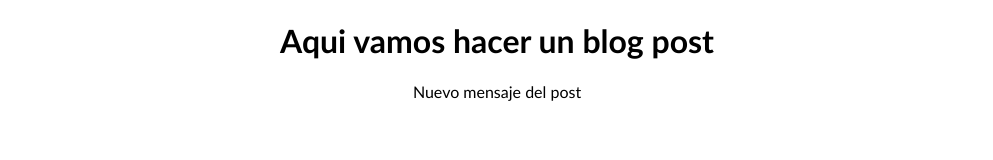
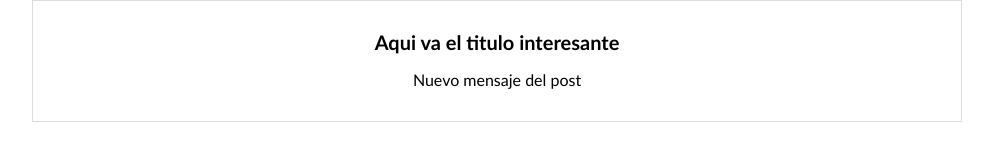
Before and after one commit to Marco0023/Blog-platzi, a plain HTML site: page index.html in a window 1280 px wide. Shown: the whole page, without its empty margins (143-1136 px from the left). Drawn offline with Linux system fonts and the light colour scheme.

Commit message:
Commit al blog mas reciente

```diff
--- a/css/estilos.css
+++ b/css/estilos.css
@@ -2,4 +2,19 @@ body {
     color: rgb(0, 0, 0);
     text-align: center;
     font-family: 'Gill Sans', 'Gill Sans MT', Calibri, 'Trebuchet MS', sans-serif;
+    font-size: 16px;
+    margin: 0;
+    padding: 0;
 }
+
+#container {
+    width: 70%;
+    padding: 1em;
+    border:  1px solid #ddd;
+    margin: 0 auto
+}
+
+#container h1
+{
+    font-size: 20px;
+}
--- a/index.html
+++ b/index.html
@@ -7,7 +7,11 @@
     <link rel="stylesheet" href="./css/estilos.css">
 </head>
 <body>
-    <h1>Aqui vamos hacer un blog post</h1>
-    <p>Nuevo mensaje del post</p>
+    <div id="container">
+        <div id="post">
+            <h1>Aqui va el titulo interesante</h1>
+            <p>Nuevo mensaje del post</p>
+        </div>
+    </div>
 </body>
 </html>
```
